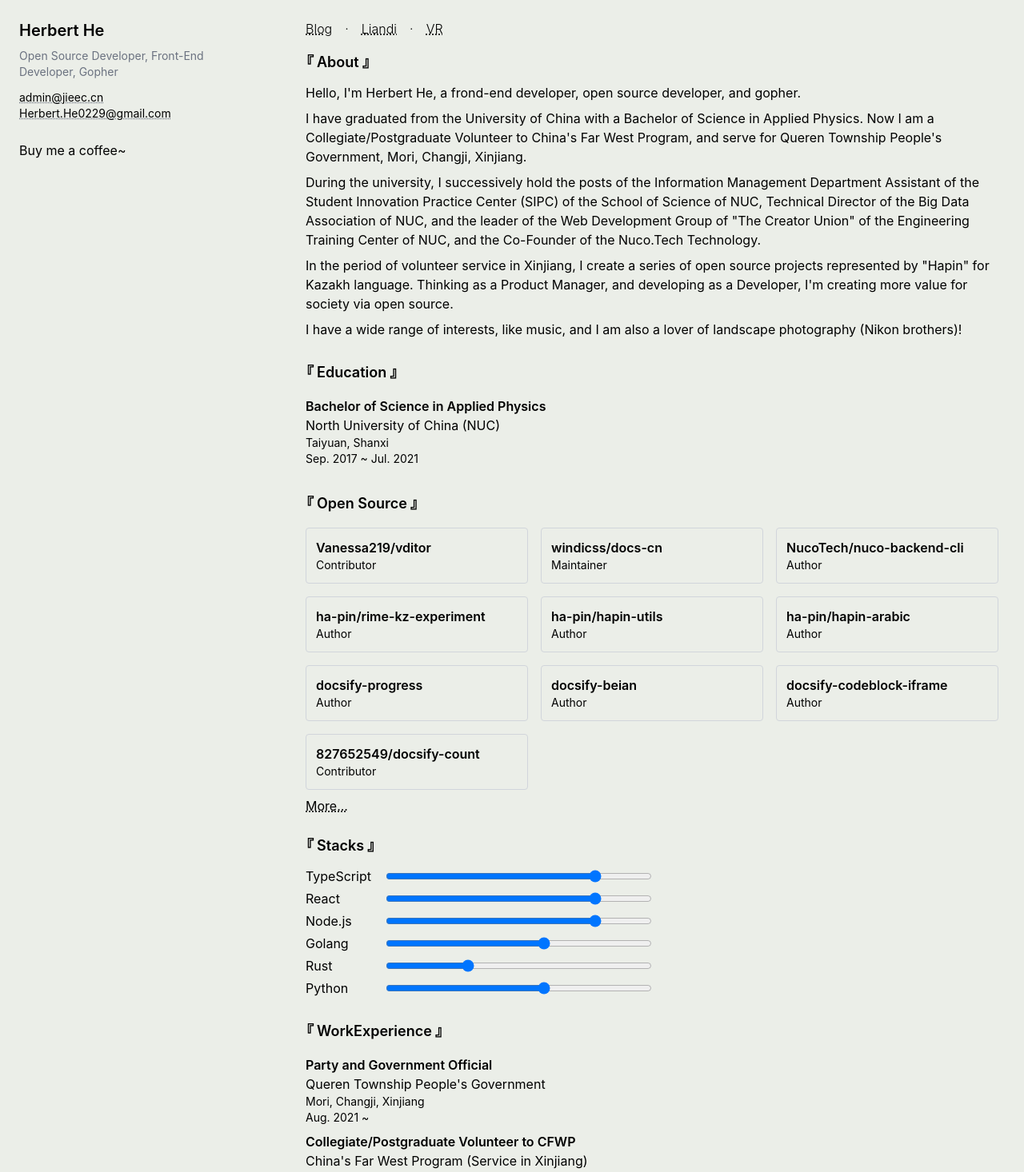
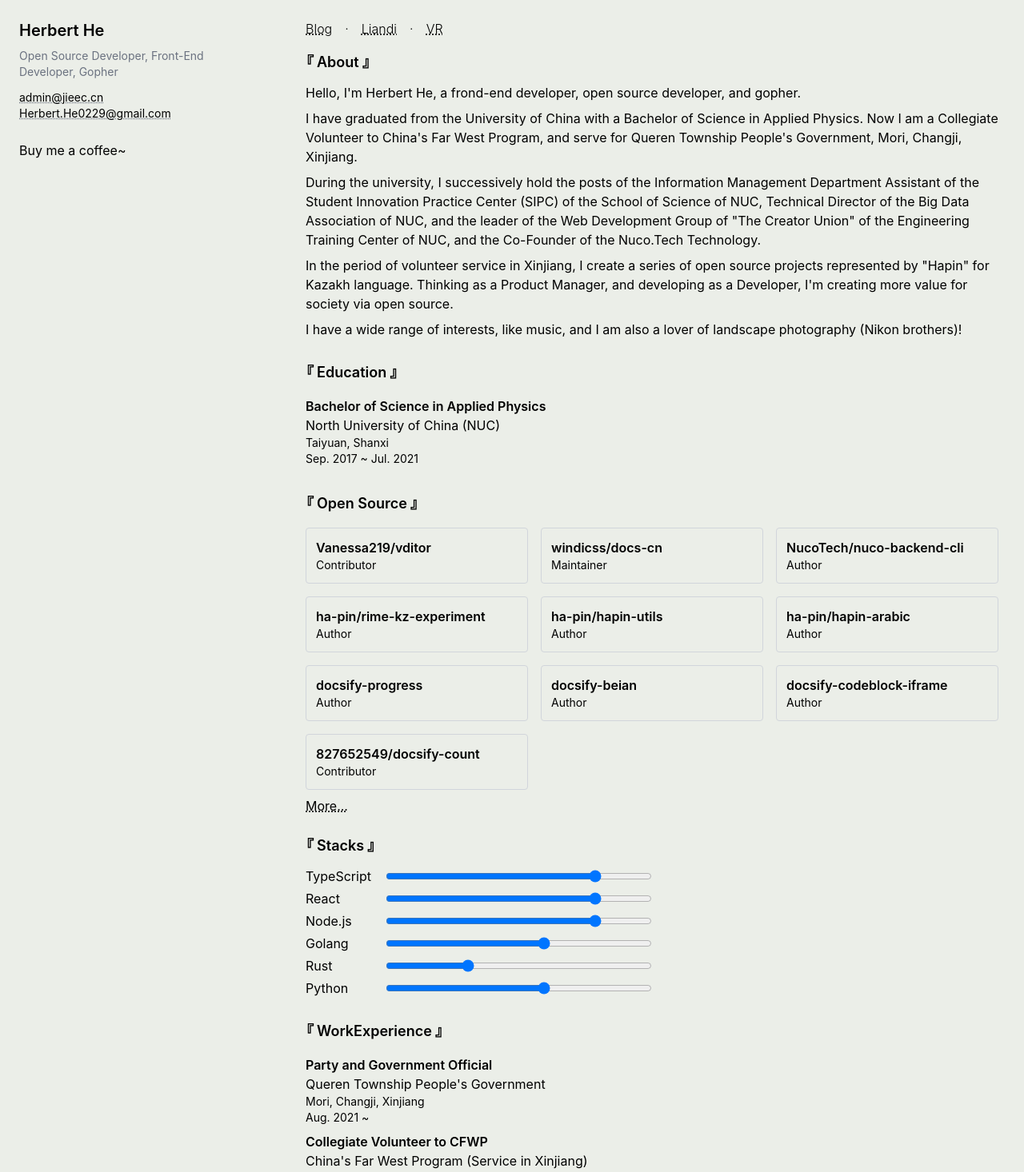
Before and after one commit to HerbertHe/resume, a React (Vite) app: page / in a window 1280 px wide. Shown: the top 1466 px of the page at 80% size. Built offline with nearby package versions, Linux system fonts and the light colour scheme.

Commit message:
fix :bug: : fix error

```diff
--- a/src/components/contents/WorkExperience.tsx
+++ b/src/components/contents/WorkExperience.tsx
@@ -5,7 +5,7 @@ const WorkExperience = () => {
     return <ContentBox title="WorkExperience">
         <ul>
             <ExperienceBox name="Party and Government Official" location="Queren Township People's Government" address="Mori, Changji, Xinjiang" time="Aug. 2021 ~" />
-            <ExperienceBox name="Collegiate/Postgraduate Volunteer to CFWP" location="China's Far West Program (Service in Xinjiang)" address="Mori, Changji, Xinjiang" time="Aug. 2021 ~" />
+            <ExperienceBox name="Collegiate Volunteer to CFWP" location="China's Far West Program (Service in Xinjiang)" address="Mori, Changji, Xinjiang" time="Aug. 2021 ~" />
         </ul>
     </ContentBox>
 }
--- a/src/locales/en.ts
+++ b/src/locales/en.ts
@@ -1,7 +1,7 @@
 const p1 = `Hello, I'm Herbert He, a frond-end developer, open source developer, and gopher.`
 
 const p2 = `I have graduated from the University of China with a Bachelor of Science in Applied Physics.
-Now I am a Collegiate/Postgraduate Volunteer to China's Far West Program, and serve for Queren Township People's Government, Mori, Changji, Xinjiang.`
+Now I am a Collegiate Volunteer to China's Far West Program, and serve for Queren Township People's Government, Mori, Changji, Xinjiang.`
 
 const p3 = `During the university, I successively hold the posts of the Information Management Department Assistant of the Student Innovation Practice Center (SIPC) of the School of Science of NUC,
 Technical Director of the Big Data Association of NUC, and the leader of the Web Development Group of "The Creator Union" of the Engineering Training Center of NUC,
```
